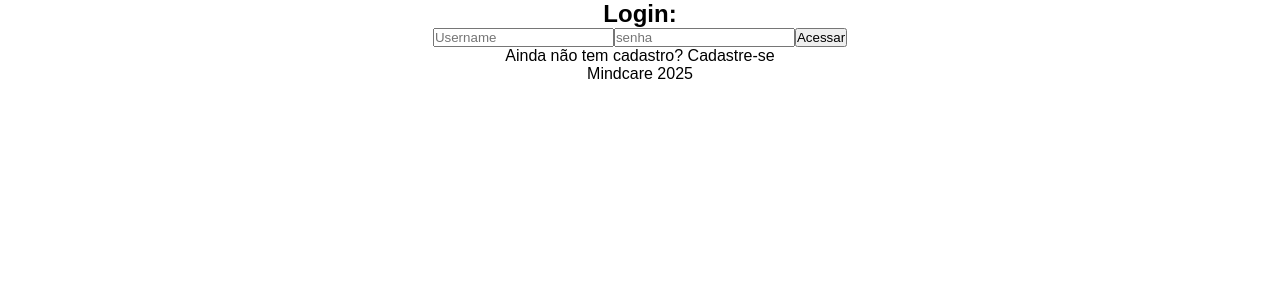
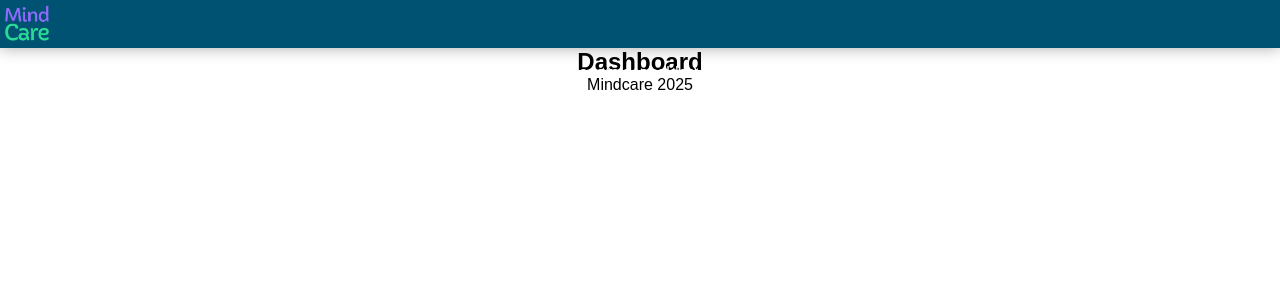
Before and after one commit to anne-takano/MindCare_Projeto, a React (Create React App) app: page / in a window 1280 px wide. Shown: the top 300 px of the page. Built offline with nearby package versions, Linux system fonts and the light colour scheme.

Commit message:
feat: cria componentes NavBar e Icon

```diff
--- a/public/index.html
+++ b/public/index.html
@@ -19,6 +19,10 @@
       href="https://fonts.googleapis.com/css2?family=Ubuntu:ital,wght@0,300;0,400;0,500;0,700;1,300;1,400;1,500;1,700&display=swap"
       rel="stylesheet"
     />
+    <link
+    rel="stylesheet"
+    href="https://fonts.googleapis.com/css2?family=Material+Symbols+Outlined:opsz,wght,FILL,GRAD@20..48,100..700,0..1,-50..200"
+  />
     <!--
       Notice the use of %PUBLIC_URL% in the tags above.
       It will be replaced with the URL of the `public` folder during the build.
--- a/src/App.js
+++ b/src/App.js
@@ -1,12 +1,13 @@
 import { useState } from "react";
 import "./styles.css";
+import "./variables.css";
 import LoginPage from "./pages/LoginPage";
 import CadastroPage from "./pages/CadastroPage";
 import DashboardPage from "./pages/DashboardPage";
 import PerfilPage from "./pages/PerfilPage";
 
 export default function App() {
-  const [page, setPage] = useState("LoginPage");
+  const [page, setPage] = useState("DashboardPage");
 
   function goToPage(page) {
     setPage(page);
--- /dev/null
+++ b/src/components/Icon/Icon.jsx
@@ -0,0 +1,7 @@
+export default function Icon(props) {
+  return (
+    <span class="material-symbols-outlined" style={{ color: props.color }}>
+      {props.iconName}
+    </span>
+  );
+}
--- a/src/components/NavBar.jsx
+++ /dev/null
@@ -1,10 +0,0 @@
-export default function NavBar({ goToPage }) {
-  return (
-    <>
-      <nav>
-        <a onClick={() => goToPage("DashboardPage")}>Dashboard</a>
-        <a onClick={() => goToPage("PerfilPage")}>Perfil</a>
-      </nav>
-    </>
-  );
-}
--- /dev/null
+++ b/src/components/NavBar/NavBar.jsx
@@ -0,0 +1,61 @@
+import { useState } from "react";
+import Icon from "../Icon/Icon.jsx";
+import style from "./navbar.module.css";
+import Logotipo from "../Logotipo/Logotipo.jsx";
+
+export default function NavBar({ goToPage }) {
+  const [active, setActive] = useState(false);
+
+  return (
+    <>
+      <nav className={style.navbar}>
+        <h1 className={style.logo}>
+          <Logotipo />
+        </h1>
+        <div className={style.bar}>
+          <button className={style.btn} onClick={handleClick}>
+            <Icon
+              iconName={active ? "close" : "menu"}
+              color={active ? "black" : "white"}
+            />
+          </button>
+          <ul className={`${style.list} ${active ? "" : style.hide}`}>
+            <li className={style.item}>
+              <a
+                className={style.link}
+                onClick={() => goToPage("DashboardPage")}
+              >
+                Dashboard
+              </a>
+            </li>
+            <li className={style.item}>
+              <a
+                className={style.link}
+                onClick={() => goToPage("DashboardPage")}
+              >
+                Minhas Terapias (placeholder)
+              </a>
+            </li>
+            <li className={style.item}>
+              <a
+                className={style.link}
+                onClick={() => goToPage("DashboardPage")}
+              >
+                Mensagens(placeholder)
+              </a>
+            </li>
+            <li className={style.item}>
+              <a className={style.link} onClick={() => goToPage("PerfilPage")}>
+                Perfil
+              </a>
+            </li>
+          </ul>
+        </div>
+      </nav>
+    </>
+  );
+
+  function handleClick() {
+    setActive((prv) => !prv);
+  }
+}
--- /dev/null
+++ b/src/components/NavBar/navbar.module.css
@@ -0,0 +1,93 @@
+.navbar {
+  display: flex;
+  height: 3rem;
+  width: 100vw;
+  background-color: var(--primary-color);
+  justify-content: space-between;
+  box-shadow: 0 0 1rem hsl(from var(--shadow-color) h s l / 100%);
+}
+
+.logo {
+  display: flex;
+  align-items: center;
+
+  img {
+    height: 80%;
+    width: auto;
+    margin-right: 1rem;
+  }
+}
+
+.bar {
+  display: flex;
+  justify-content: flex-end;
+  align-items: flex-end;
+  flex-direction: column;
+}
+.btn {
+  display: flex;
+  justify-content: center;
+  align-items: center;
+  position: absolute;
+  top: 0.3rem;
+  right: 0.5rem;
+  padding: 0.5rem;
+  border: 0;
+  background-color: hsl(from var(--primary-color) h s l / 0%);
+  z-index: 20;
+}
+.list {
+  list-style-type: none;
+  flex-direction: column;
+  position: absolute;
+  top: 0;
+  padding-top: 3rem;
+  right: 0;
+  min-width: 200px;
+  width: 50%;
+  height: 100dvh;
+  z-index: 10;
+  background-color: var(--background-color);
+  box-shadow: 0 0 1rem hsl(from var(--shadow-color) h s l / 50%);
+}
+.hide {
+  display: none;
+}
+.item:hover {
+  background-color: hsl(from var(--highlight-color) h s l / 60%);
+}
+.link {
+  cursor: pointer;
+  text-decoration: none;
+  display: block;
+  padding: 1rem 2rem;
+  color: black;
+}
+
+@media screen and (min-width: 768px) {
+  .bar {
+    display: flex;
+    align-items: unset;
+    flex-direction: unset;
+    flex: 1;
+  }
+  .btn {
+    display: none;
+  }
+  .list {
+    display: flex;
+    flex-direction: unset;
+    justify-content: flex-start;
+    position: unset;
+    height: unset;
+    width: 100%;
+    background-color: var(--primary-color);
+    box-shadow: unset;
+  }
+  .hide {
+    display: flex;
+  }
+  .link {
+    color: white;
+  }
+}
--- a/src/pages/DashboardPage.jsx
+++ b/src/pages/DashboardPage.jsx
@@ -1,4 +1,4 @@
-import NavBar from "../components/NavBar";
+import NavBar from "../components/NavBar/NavBar";
 
 export default function DashboardPage({ goToPage }) {
   return (
--- a/src/pages/PerfilPage.jsx
+++ b/src/pages/PerfilPage.jsx
@@ -1,4 +1,4 @@
-import NavBar from "../components/NavBar";
+import NavBar from "../components/NavBar/NavBar";
 
 export default function PerfilPage({ goToPage }) {
   return (
--- a/src/styles.css
+++ b/src/styles.css
@@ -6,4 +6,8 @@
 .App {
   font-family: sans-serif;
   text-align: center;
+  display: flex;
+  flex-direction: column;
+  height: 100dvh;
+  width: 100vw;
 }
--- /dev/null
+++ b/src/variables.css
@@ -0,0 +1,6 @@
+:root {
+  --primary-color: rgb(0, 82, 114);
+  --highlight-color: rgb(10, 128, 175);
+  --background-color: white;
+  --shadow-color: darkgray;
+}
```
